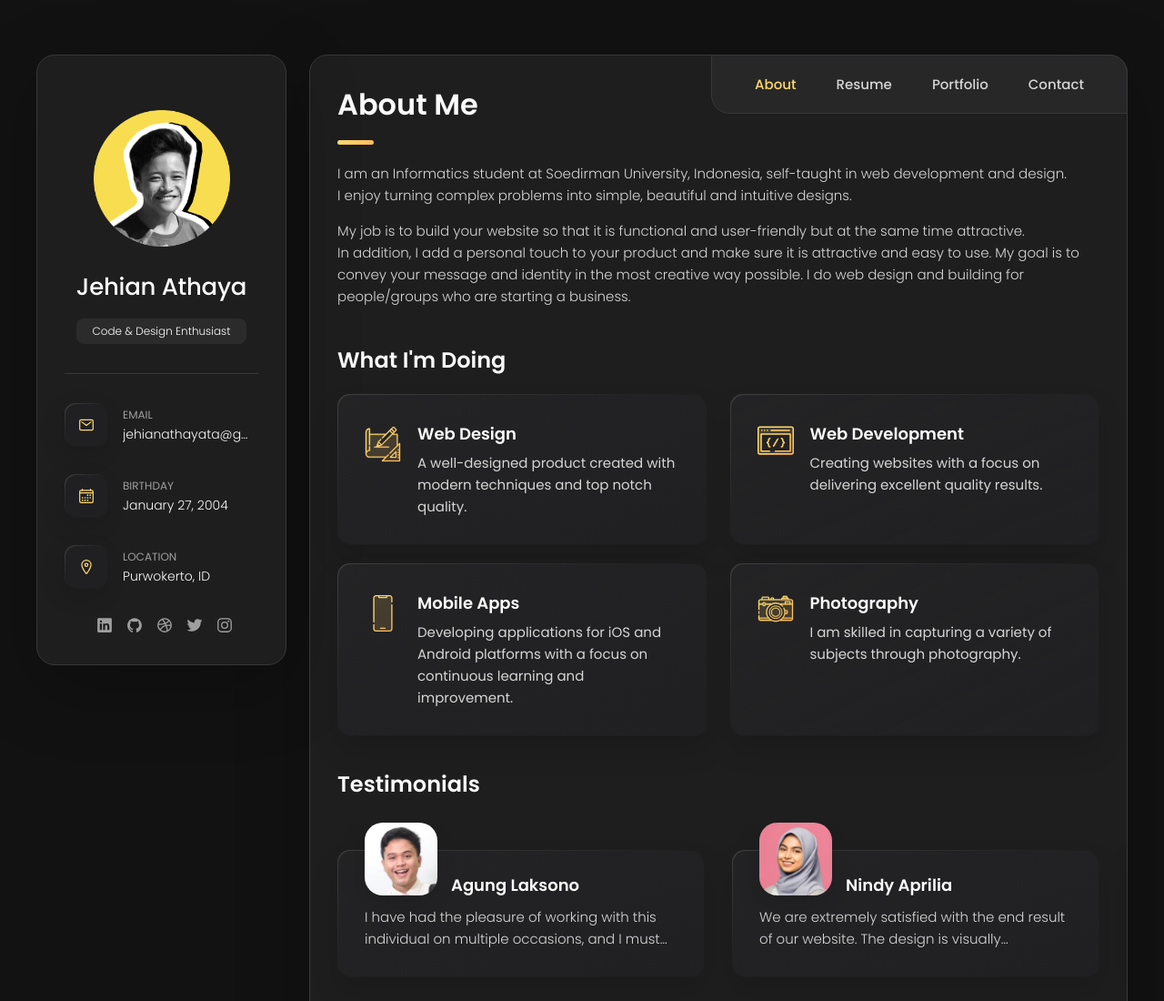
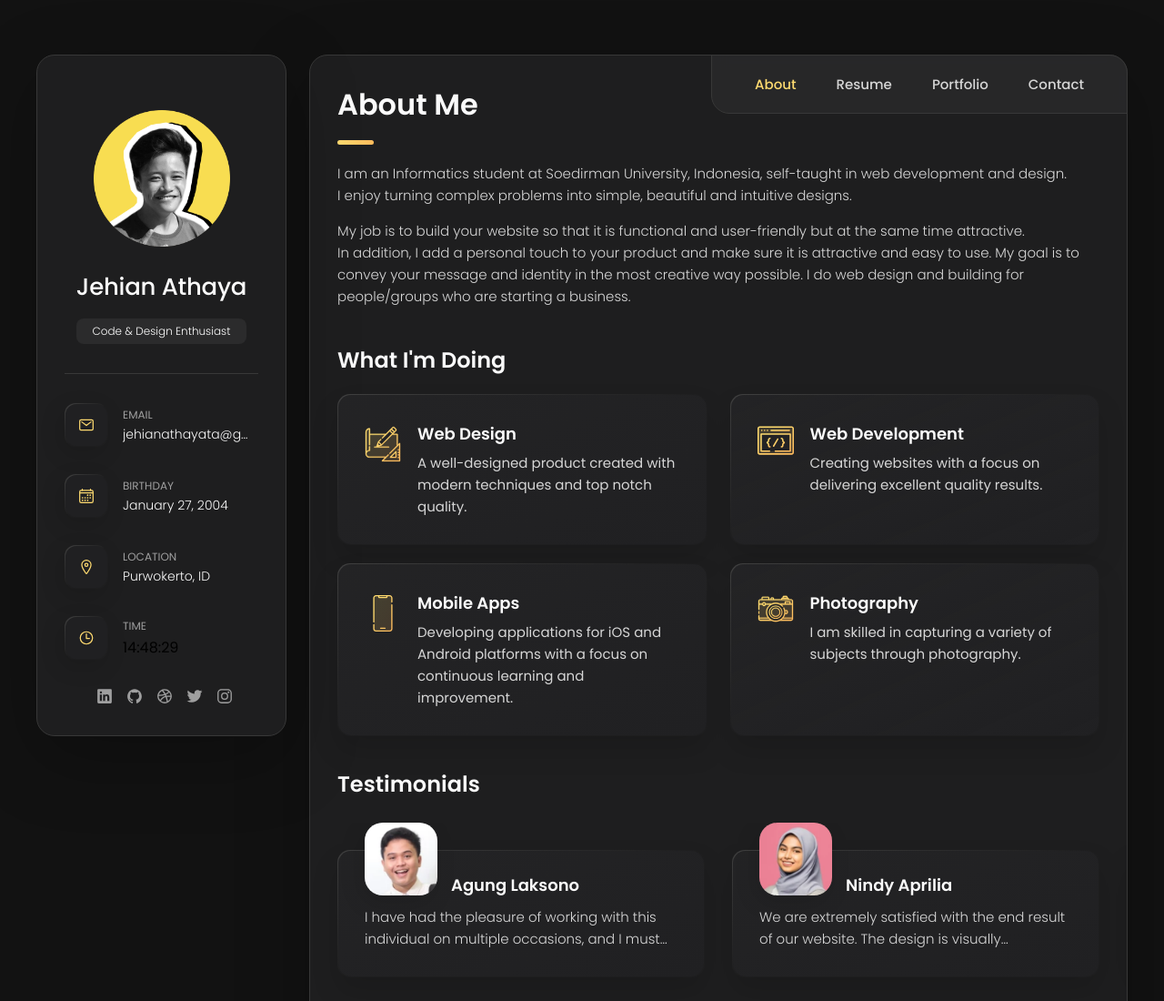
Before and after one commit to jehianth/portfolio, a plain HTML site: page index.html in a window 1280 px wide. Shown: the top 1100 px of the page at 91% size. Drawn offline with nearby package versions, Linux system fonts and the light colour scheme.

Commit message:
sidebar: add current time

```diff
--- a/index.html
+++ b/index.html
@@ -70,6 +70,36 @@
               <address>Purwokerto, ID</address>
             </div>
           </li>
+          <li class="contact-item">
+            <div class="icon-box">
+              <ion-icon name="time-outline"></ion-icon>
+            </div>
+            <div class="contact-info">
+              <p class="contact-title">Time</p>
+              <p id="current-time"></p>
+            </div>
+          </li>
+
+          <script>
+            function updateTime() {
+              var now = new Date();
+              var hours = now.getUTCHours() + 7; // Menambahkan offset GMT +7
+              var minutes = now.getUTCMinutes();
+              var seconds = now.getUTCSeconds();
+
+              // Format waktu menjadi hh:mm:ss
+              var formattedTime = formatTime(hours) + ":" + formatTime(minutes) + ":" + formatTime(seconds);
+
+              document.getElementById("current-time").textContent = formattedTime;
+            }
+
+            function formatTime(time) {
+              return time.toString().padStart(2, "0"); // Menambahkan nol di depan angka satu digit
+            }
+
+            setInterval(updateTime, 1000); // Memperbarui waktu setiap detik
+          </script>
+
         </ul>
         <!-- sosmed -->
         <div class="separator"></div>
```
